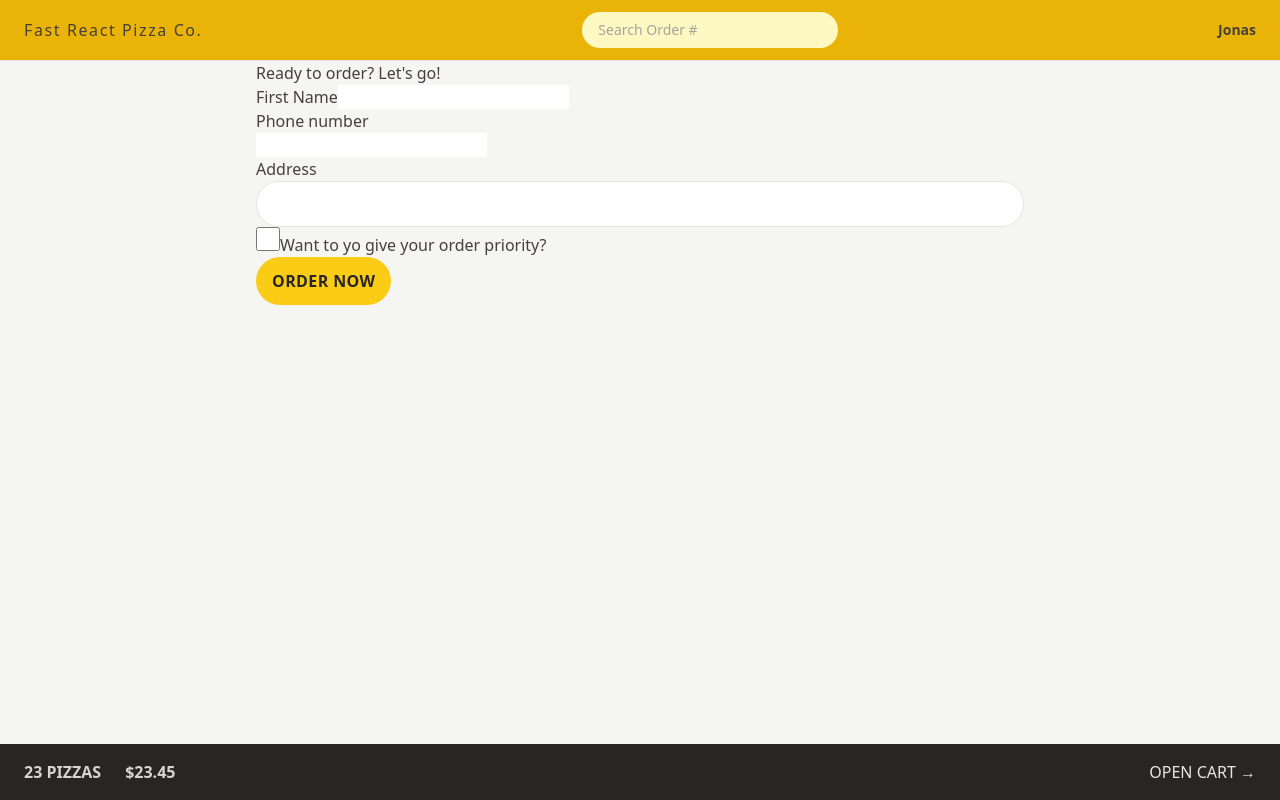
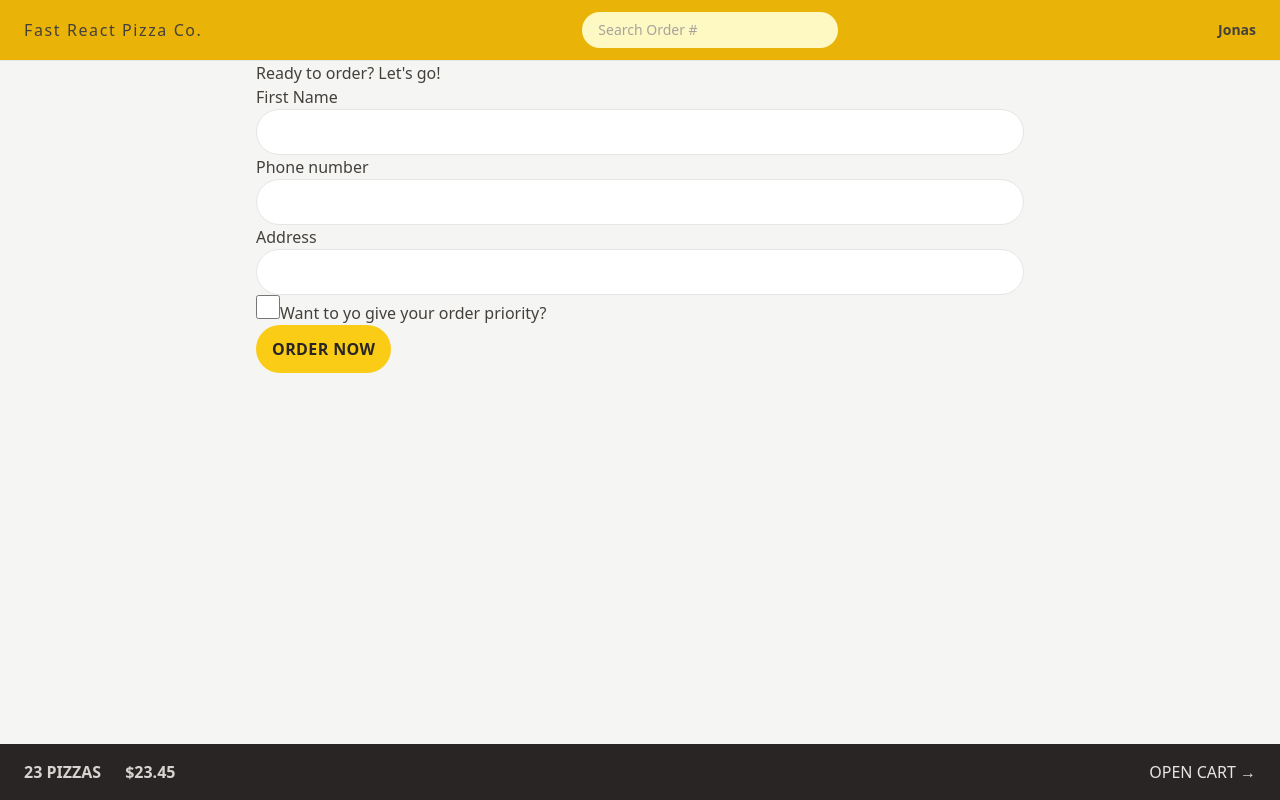
Before and after one commit to yiwenwangANU/Fast-React-Pizza-Co., a React (Vite) app: page /order/new in a window 1280 px wide. Built offline with nearby package versions, Linux system fonts and the light colour scheme.

Commit message:
reusing styles using @apply

```diff
--- a/src/features/order/CreateOrder.jsx
+++ b/src/features/order/CreateOrder.jsx
@@ -44,13 +44,13 @@
       <Form method="POST" action="/order/new">
         <div>
           <label>First Name</label>
-          <input type="text" name="customer" required />
+          <input className="input" type="text" name="customer" required />
         </div>
 
         <div>
           <label>Phone number</label>
           <div>
-            <input type="tel" name="phone" required />
+            <input className="input" type="tel" name="phone" required />
           </div>
           {formErrors?.phone && <p>{formErrors.phone}</p>}
         </div>
@@ -58,12 +58,7 @@
         <div>
           <label>Address</label>
           <div>
-            <input
-              className="w-full rounded-full border border-stone-200 px-4 py-2 text-sm transition-all duration-300 placeholder:text-stone-400 focus:outline-none focus:ring focus:ring-yellow-400 md:px-6 md:py-3"
-              type="text"
-              name="address"
-              required
-            />
+            <input className="input" type="text" name="address" required />
           </div>
         </div>
 
--- a/src/index.css
+++ b/src/index.css
@@ -1,7 +1,12 @@
 @tailwind base;
 @tailwind components;
 @tailwind utilities;
-/* body {
+
+@layer components {
+  .input {
+    @apply w-full rounded-full border border-stone-200 px-4 py-2 text-sm transition-all duration-300 placeholder:text-stone-400 focus:outline-none focus:ring focus:ring-yellow-400 md:px-6 md:py-3;
+  }
+} /* body {
   font-family: system-ui, -apple-system, BlinkMacSystemFont, "Segoe UI", Roboto,
     Oxygen, Ubuntu, Cantarell, "Open Sans", "Helvetica Neue", sans-serif;
   background-color: #f7f7f7;
@@ -20,22 +25,37 @@
   width: 45px;
   aspect-ratio: 0.75;
   --c: no-repeat linear-gradient(#333 0 0);
-  background: var(--c) 0% 50%, var(--c) 50% 50%, var(--c) 100% 50%;
+  background:
+    var(--c) 0% 50%,
+    var(--c) 50% 50%,
+    var(--c) 100% 50%;
   background-size: 20% 50%;
   animation: loading 1s infinite linear;
 }
 
 @keyframes loading {
   20% {
-    background-position: 0% 0%, 50% 50%, 100% 50%;
+    background-position:
+      0% 0%,
+      50% 50%,
+      100% 50%;
   }
   40% {
-    background-position: 0% 100%, 50% 0%, 100% 50%;
+    background-position:
+      0% 100%,
+      50% 0%,
+      100% 50%;
   }
   60% {
-    background-position: 0% 50%, 50% 100%, 100% 0%;
+    background-position:
+      0% 50%,
+      50% 100%,
+      100% 0%;
   }
   80% {
-    background-position: 0% 50%, 50% 50%, 100% 100%;
+    background-position:
+      0% 50%,
+      50% 50%,
+      100% 100%;
   }
 }
```
